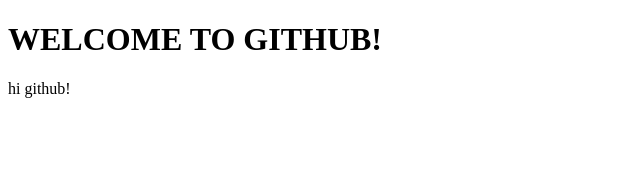
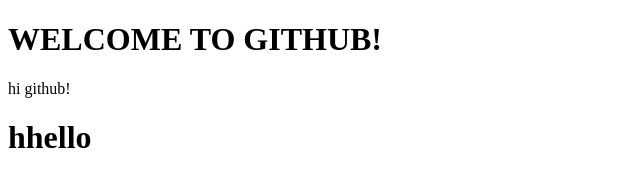
Before and after one commit to bookhub3/git-repository, a plain HTML site: page index.html in a window 1280 px wide. Shown: the whole page, without its empty margins (0-640 px from the left). Drawn offline with Linux system fonts and the light colour scheme.

Commit message:
Add duplicate header 'hhello' to index.html

```diff
--- a/index.html
+++ b/index.html
@@ -8,5 +8,6 @@
 <body>
     <h1>WELCOME TO GITHUB!</h1>
     <p>hi github!</p>
+    <h1>hhello</h1>
 </body>
 </html>
```
